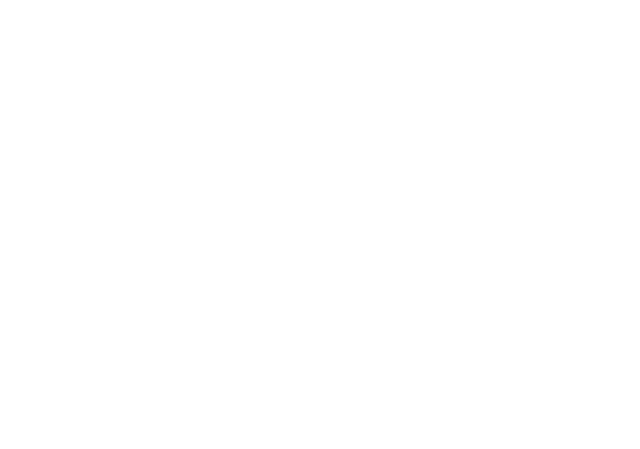
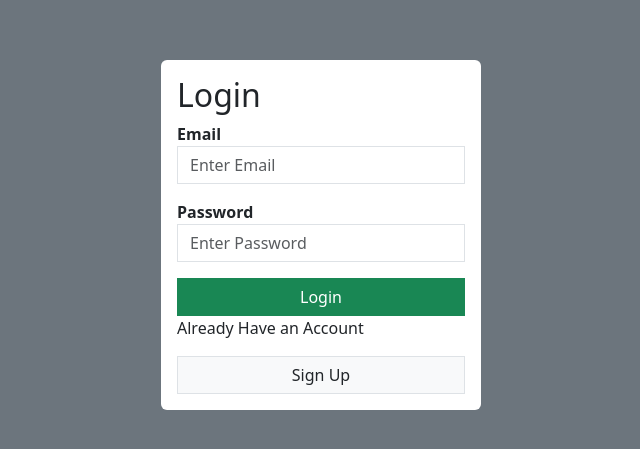
Before and after one commit to Hardik210205/Frontend, a React (Vite) app: page / in a window 1280 px wide. Before the commit this address had no page. Shown: the part 165-614 px from the top of the page, without its empty margins (319-959 px from the left). Built offline with nearby package versions, Linux system fonts and the light colour scheme.

Commit message:
Adding App.jsx

```diff
--- a/src/App.jsx
+++ b/src/App.jsx
@@ -1,18 +1,19 @@
 import { useState } from 'react'
 import 'bootstrap/dist/css/bootstrap.min.css'
 import Signup from './Signup'
+import Login from './Login'
+import Home from './Home'
 import { BrowserRouter, Routes, Route } from 'react-router-dom'
-import Login from './Login'
-import Home from './Home';
 
 function App() {
   return (
     <BrowserRouter>
-        <Routes>
-          <Route path='/register' element={<Signup />}></Route>
-          <Route path='/login' element={<Login />}></Route>
-          <Route path='/home' element={<Home />}></Route>
-        </Routes>
+      <Routes>
+        <Route path='/' element={<Login />} />
+        <Route path='/register' element={<Signup />} />
+        <Route path='/login' element={<Login />} />
+        <Route path='/home' element={<Home />} />
+      </Routes>
     </BrowserRouter>
   )
 }
```
